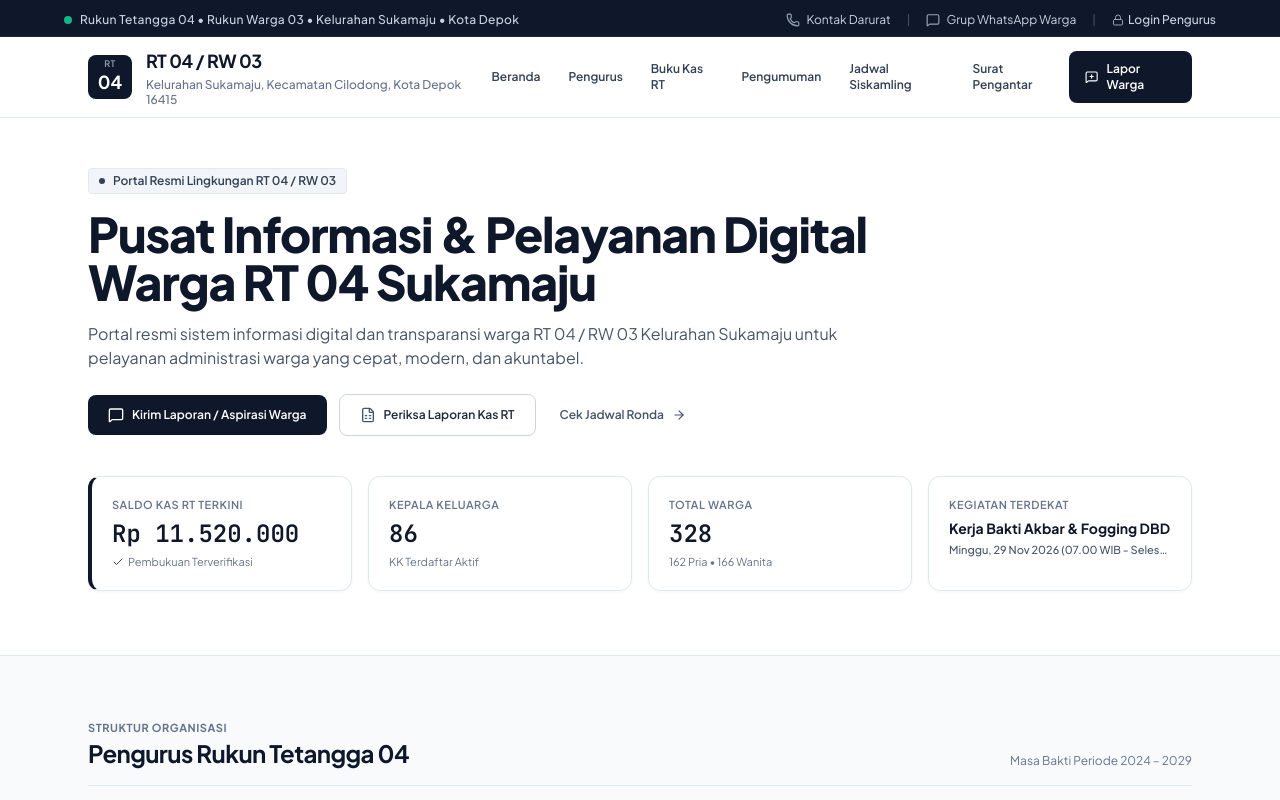
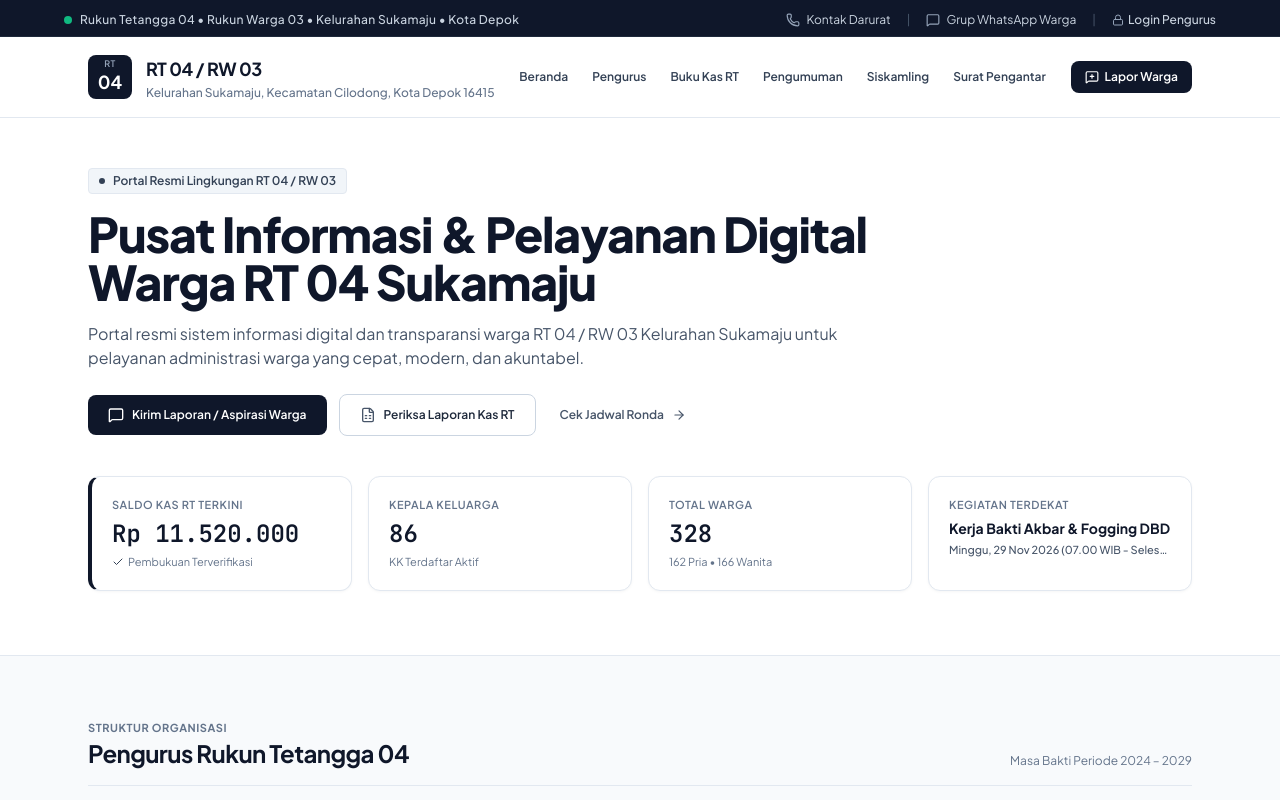
Before and after one commit to Rafifalhaki/RT04, a plain HTML site: page index.html in a window 1280 px wide. Shown: the top 800 px of the page. Drawn offline with nearby package versions, Linux system fonts and the light colour scheme.

Commit message:
polish: Perbaiki wrapping menu masthead dan email resmi rt04

```diff
--- a/data.js
+++ b/data.js
@@ -37,7 +37,7 @@ window.RT_DATA = {
     // Kontak & Kesekretariatan
     alamatSekretariat: "Balai Warga RT 04 / RW 03, Jl. Melati Raya No. 12",
     jamPelayanan: "Senin - Sabtu: 08.00 - 21.00 WIB",
-    email: "rt05rw03.sukamaju@gmail.com"
+    email: "rt04rw03.sukamaju@gmail.com"
   },
 
   // 2. STATISTIK LINGKUNGAN WARGA
--- a/index.html
+++ b/index.html
@@ -96,17 +96,17 @@
 
         <!-- Menu Navigasi Utama -->
         <nav class="hidden lg:flex items-center space-x-1 text-xs font-semibold text-slate-700">
-          <a href="#hero" class="px-3 py-2 rounded-md hover:text-slate-900 hover:bg-slate-100 transition-colors">Beranda</a>
-          <a href="#profil" class="px-3 py-2 rounded-md hover:text-slate-900 hover:bg-slate-100 transition-colors">Pengurus</a>
-          <a href="#kas" class="px-3 py-2 rounded-md hover:text-slate-900 hover:bg-slate-100 transition-colors">Buku Kas RT</a>
-          <a href="#pengumuman" class="px-3 py-2 rounded-md hover:text-slate-900 hover:bg-slate-100 transition-colors">Pengumuman</a>
-          <a href="#ronda" class="px-3 py-2 rounded-md hover:text-slate-900 hover:bg-slate-100 transition-colors">Jadwal Siskamling</a>
-          <a href="#layanan" class="px-3 py-2 rounded-md hover:text-slate-900 hover:bg-slate-100 transition-colors">Surat Pengantar</a>
+          <a href="#hero" class="px-2.5 py-2 rounded-md hover:text-slate-900 hover:bg-slate-100 transition-colors whitespace-nowrap">Beranda</a>
+          <a href="#profil" class="px-2.5 py-2 rounded-md hover:text-slate-900 hover:bg-slate-100 transition-colors whitespace-nowrap">Pengurus</a>
+          <a href="#kas" class="px-2.5 py-2 rounded-md hover:text-slate-900 hover:bg-slate-100 transition-colors whitespace-nowrap">Buku Kas RT</a>
+          <a href="#pengumuman" class="px-2.5 py-2 rounded-md hover:text-slate-900 hover:bg-slate-100 transition-colors whitespace-nowrap">Pengumuman</a>
+          <a href="#ronda" class="px-2.5 py-2 rounded-md hover:text-slate-900 hover:bg-slate-100 transition-colors whitespace-nowrap">Siskamling</a>
+          <a href="#layanan" class="px-2.5 py-2 rounded-md hover:text-slate-900 hover:bg-slate-100 transition-colors whitespace-nowrap">Surat Pengantar</a>
         </nav>
 
         <!-- CTA & Tombol Menu Mobile -->
         <div class="flex items-center gap-2.5">
-          <a href="#lapor" class="hidden sm:inline-flex items-center gap-2 bg-slate-900 hover:bg-slate-800 text-white font-semibold text-xs px-4 py-2.5 rounded-lg transition-colors shadow-xs">
+          <a href="#lapor" class="hidden sm:inline-flex items-center gap-1.5 bg-slate-900 hover:bg-slate-800 text-white font-semibold text-xs px-3.5 py-2 rounded-lg transition-colors shadow-xs whitespace-nowrap">
             <i data-lucide="message-square-plus" class="w-3.5 h-3.5"></i> Lapor Warga
           </a>
 
```
